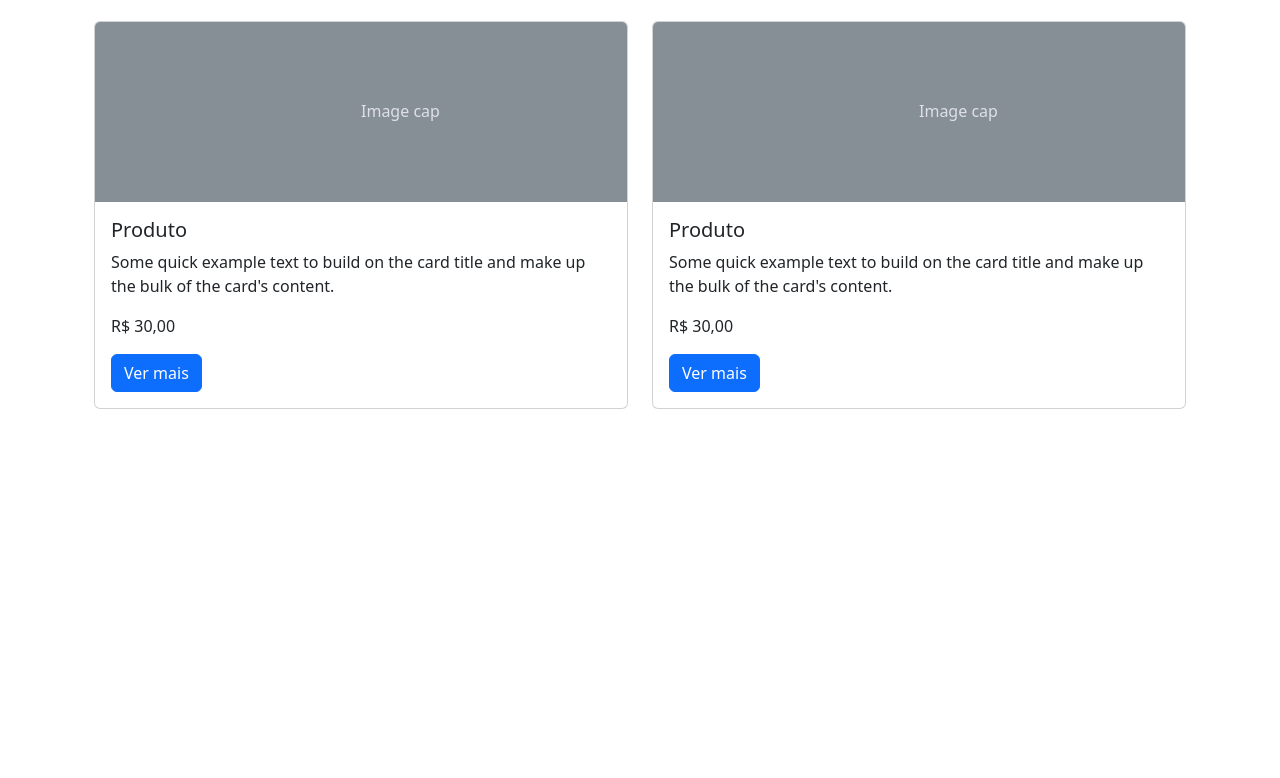
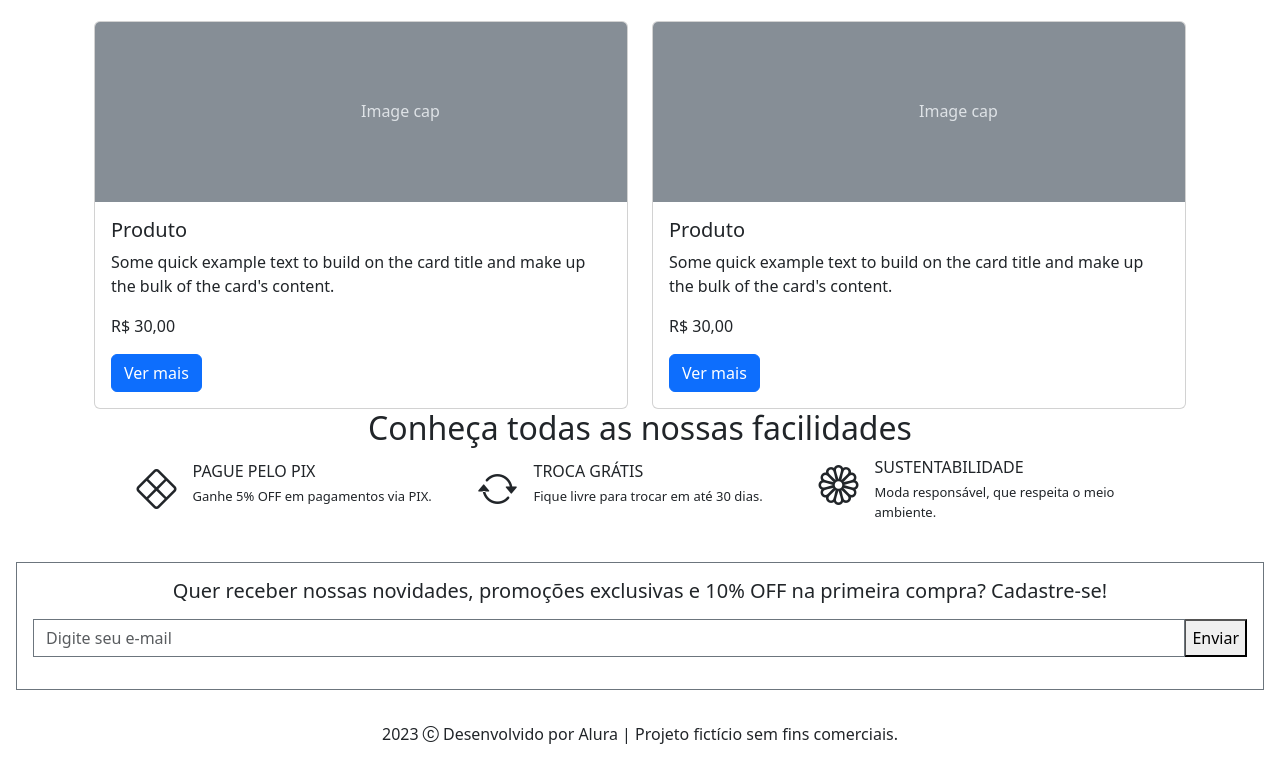
Before and after one commit to igorfcfs/CursoAlura-Bootstrap5-CrieUmaLandingPageResponsiva, a plain HTML site: page index.html in a window 1280 px wide. Shown: the part 1854-2632 px from the top of the page. Before the commit the page ends 2263 px from the top, so only its background shows below. Drawn offline with nearby package versions, Linux system fonts and the light colour scheme.

Commit message:
Flexbox e Ícones no Bootstrap

```diff
--- a/index.html
+++ b/index.html
@@ -6,8 +6,10 @@
     <meta name="viewport" content="width=device-width, initial-scale=1.0">
     <title>Meteora</title>
     <link rel="stylesheet" href="reset.css">
+    <link rel="stylesheet" href="styles.css">
     <link href="https://cdn.jsdelivr.net/npm/bootstrap@5.3.2/dist/css/bootstrap.min.css" rel="stylesheet"
         integrity="sha384-T3c6CoIi6uLrA9TneNEoa7RxnatzjcDSCmG1MXxSR1GAsXEV/Dwwykc2MPK8M2HN" crossorigin="anonymous">
+    <link rel="stylesheet" href="https://cdn.jsdelivr.net/npm/bootstrap-icons@1.11.1/font/bootstrap-icons.css">
 </head>
 
 <body>
@@ -123,8 +125,8 @@
         </div>
         <div class="col-6 col-md-4 col-xxl-2">
             <div class="card">
-                <svg class="bd-placeholder-img card-img-top" width="100%" height="180" xmlns
-                    ="http://www.w3.org/2000/svg" role="img" aria-label="Placeholder: Image cap"
+                <svg class="bd-placeholder-img card-img-top" width="100%" height="180"
+                    xmlns="http://www.w3.org/2000/svg" role="img" aria-label="Placeholder: Image cap"
                     preserveAspectRatio="xMidYMid slice" focusable="false">
                     <title>Placeholder</title>
                     <rect width="100%" height="100%" fill="#868e96"></rect>
@@ -318,6 +320,49 @@
         </div>
     </div>
 
+    <section class="pb-4">
+        <h2 class="text-center">Conheça todas as nossas facilidades</h2>
+
+        <div class="d-flex flex-column flex-lg-row align-items-center justify-content-center gap-3 px-3">
+            <div class="divs-facilidades d-flex">
+                <div><i class="bi bi-x-diamond fs-1"></i></div>
+                <div>
+                    <div class="ms-3 mb-1">PAGUE PELO PIX</div>
+                    <div class="texto-menor ms-3">Ganhe 5% OFF em pagamentos via PIX.</div>
+                </div>
+            </div>
+
+            <div class="divs-facilidades d-flex">
+                <div><i class="bi bi-arrow-repeat fs-1"></i></div>
+                <div>
+                    <div class="ms-3 mb-1">TROCA GRÁTIS</div>
+                    <div class="texto-menor ms-3">Fique livre para trocar em até 30 dias.</div>
+                </div>
+            </div>
+
+            <div class="divs-facilidades d-flex">
+                <div><i class="bi bi-flower1 fs-1"></i></div>
+                <div>
+                    <div class="ms-3 mb-1">SUSTENTABILIDADE</div>
+                    <div class="texto-menor ms-3">Moda responsável, que respeita o meio ambiente.</div>
+                </div>
+            </div>
+        </div>
+    </section>
+
+    <form class="border border-secondary m-3 p-3 text-center">
+        <h5>Quer receber nossas novidades, promoções exclusivas e 10% OFF na primeira compra? Cadastre-se!</h5>
+        <div class="input-group my-3">
+            <input type="email" class="form-control border border-secondary rounded-0" placeholder="Digite seu e-mail" aria-label="Digite seu e-mail"
+                aria-describedby="button-addon2" />
+            <button type="button" id="button-addon2">Enviar</button>
+        </div>
+    </form>
+
+    <footer>
+        <p class="text-center py-3">2023 <!--©--><i class="bi bi-c-circle"></i> Desenvolvido por Alura | Projeto fictício sem fins comerciais.</p>
+    </footer>
+
     <script src="https://cdn.jsdelivr.net/npm/bootstrap@5.3.2/dist/js/bootstrap.bundle.min.js"
         integrity="sha384-C6RzsynM9kWDrMNeT87bh95OGNyZPhcTNXj1NW7RuBCsyN/o0jlpcV8Qyq46cDfL"
         crossorigin="anonymous"></script>
--- a/reset.css
+++ b/reset.css
@@ -1,4 +1,48 @@
-* {
+/* http://meyerweb.com/eric/tools/css/reset/
+   v2.0 | 20110126
+   License: none (public domain)
+*/
+
+html, body, div, span, applet, object, iframe,
+h1, h2, h3, h4, h5, h6, p, blockquote, pre,
+a, abbr, acronym, address, big, cite, code,
+del, dfn, em, img, ins, kbd, q, s, samp,
+small, strike, strong, sub, sup, tt, var,
+b, u, i, center,
+dl, dt, dd, ol, ul, li,
+fieldset, form, label, legend,
+table, caption, tbody, tfoot, thead, tr, th, td,
+article, aside, canvas, details, embed,
+figure, figcaption, footer, header, hgroup,
+menu, nav, output, ruby, section, summary,
+time, mark, audio, video {
     margin: 0;
     padding: 0;
+    border: 0;
+    font-size: 100%;
+    font: inherit;
+    vertical-align: baseline;
 }
+/* HTML5 display-role reset for older browsers */
+article, aside, details, figcaption, figure,
+footer, header, hgroup, menu, nav, section {
+    display: block;
+}
+body {
+    line-height: 1;
+}
+ol, ul {
+    list-style: none;
+}
+blockquote, q {
+    quotes: none;
+}
+blockquote:before, blockquote:after,
+q:before, q:after {
+    content: '';
+    content: none;
+}
+table {
+    border-collapse: collapse;
+    border-spacing: 0;
+}
--- /dev/null
+++ b/styles.css
@@ -0,0 +1,7 @@
+.texto-menor {
+    font-size: 13px;
+}
+
+.divs-facilidades {
+    width: 325px;
+}
```
